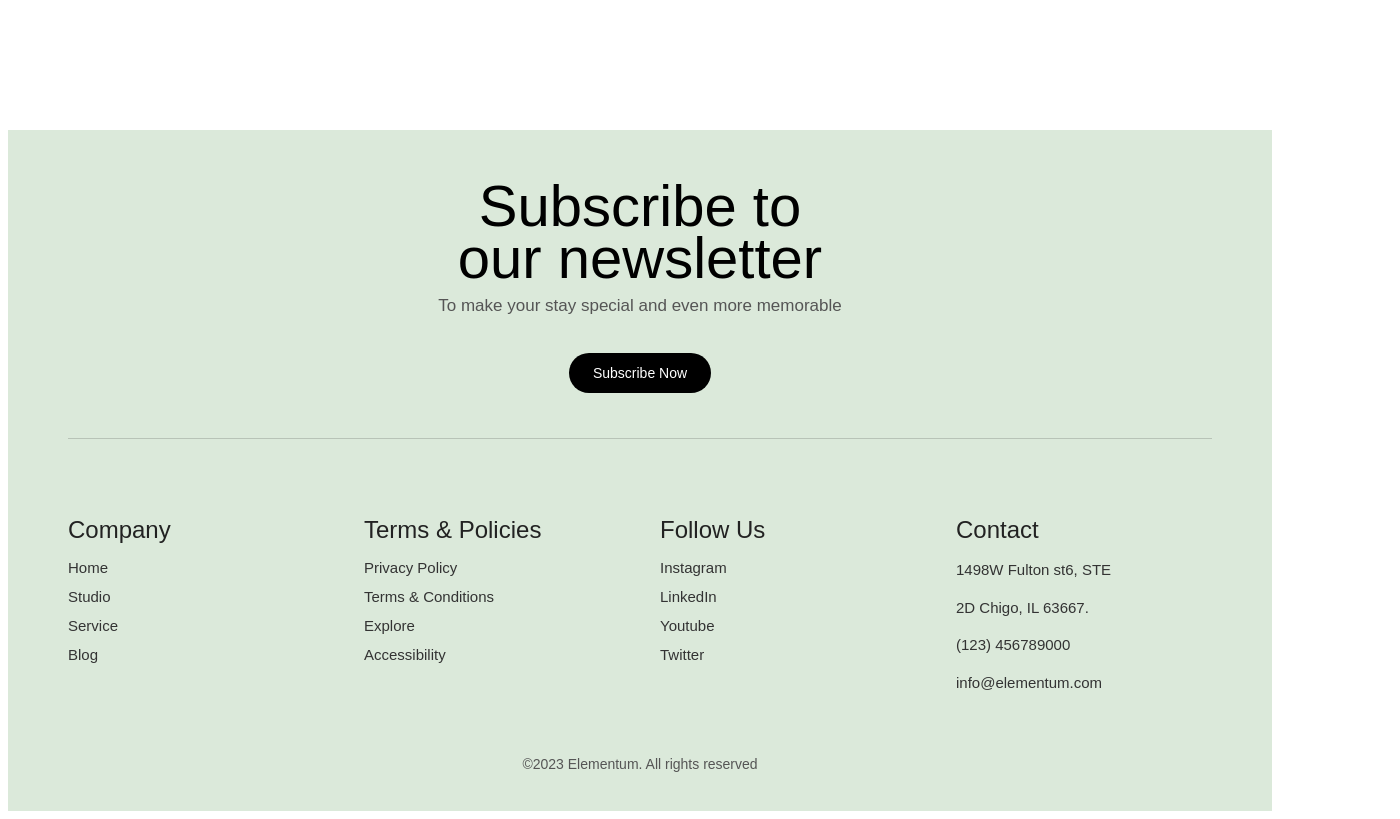
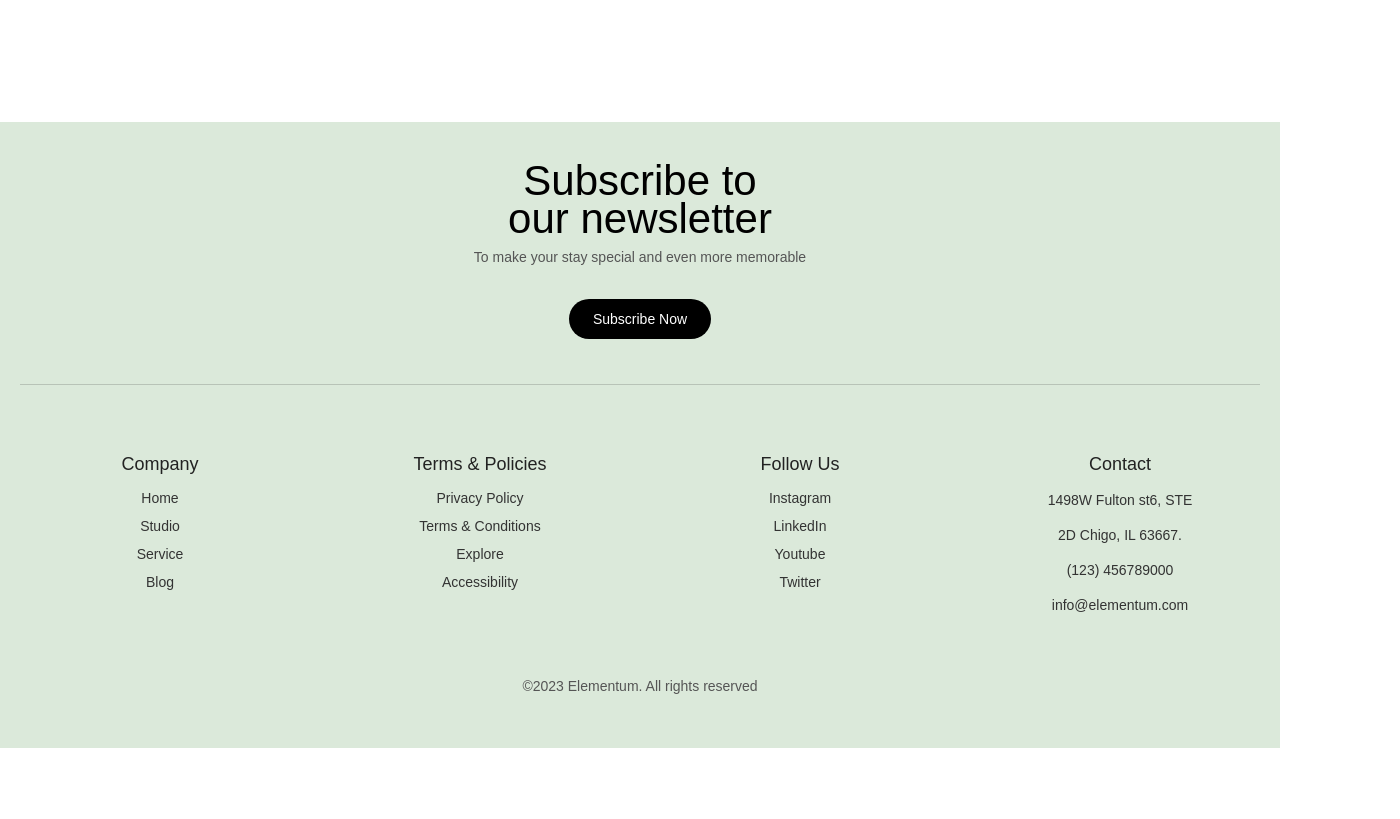
Before and after one commit to Shashi-17-afk/Trams, a React (Vite) app: page / in a window 1280 px wide. Shown: the part 3420-4239 px from the top of the page, 1400 px wide, since content can reach past the window. After the commit the page ends 4168 px from the top, so only its background shows below. Built offline with nearby package versions, Linux system fonts and the light colour scheme.

Commit message:
Achieved Resonsiveness

```diff
--- a/src/App.css
+++ b/src/App.css
@@ -1,3 +1,15 @@
+*, *::before, *::after {
+  box-sizing: border-box;
+}
+
+html,
+body {
+  width: 100%;
+  margin: 0;
+  padding: 0;
+  overflow-x: hidden;
+}
+
 /*navbar*/
 .navbar{
   display: flex;
@@ -403,6 +415,12 @@
   margin-top: 80px;
   background: #dbe9da;
   padding: 50px 60px 25px;
+  width: 100vw;
+  position: relative;
+  left: 50%;
+  right: 50%;
+  margin-left: -50vw;
+  margin-right: -50vw;
 }
 
 .footer-top{
@@ -453,10 +471,16 @@
 }
 
 .footer-links{
-  display: grid;
-  grid-template-columns: repeat(4, 1fr);
+  display: flex;
+  flex-wrap: wrap;
+  justify-content: space-between;
+  gap: 40px;
+}
 
-  gap: 40px;
+.footer-links > div{
+  flex: 1 1 220px;
+  min-width: 180px;
+  max-width: 280px;
 }
 
 .footer-links h4{
@@ -593,6 +617,19 @@ button,
   .footer-links{
     gap: 25px;
   }
+
+  .footer{
+    padding: 50px 40px 25px;
+    width: 100%;
+    min-width: 0;
+  }
+
+  .footer-links{
+    max-width: 1080px;
+    margin: 0 auto;
+    grid-template-columns: repeat(auto-fit, minmax(180px, 1fr));
+    gap: 30px;
+  }
 }
 
 
@@ -707,8 +744,9 @@ button,
   .service-row span{
     display: none;
   }
+}
 
- @media (max-width:768px){
+@media (max-width:768px){
 
   .testimonial-title h2{
     font-size: 40px;
@@ -762,6 +800,7 @@ button,
   .footer{
     width: 100%;
     padding: 40px 20px;
+    min-width: 0;
   }
 
   .footer-top h2{
```
